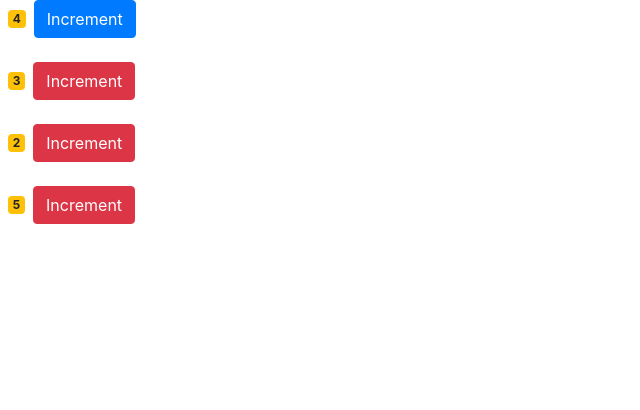
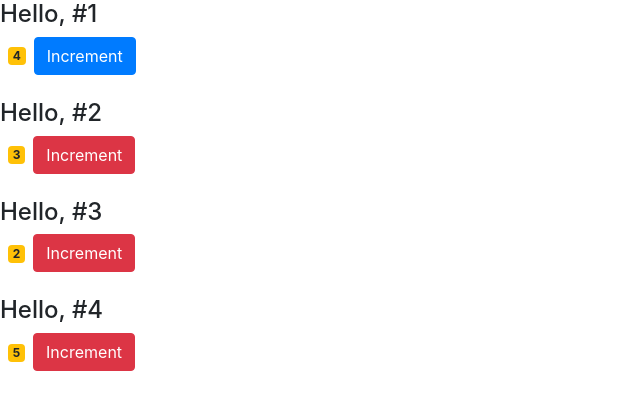
Before and after one commit to Shehan82/react_js, a React (Create React App) app in the folder counter-app/: page / in a window 1280 px wide. Shown: the top 410 px of the page, without its empty margins (0-640 px from the left). Built offline with nearby package versions, Linux system fonts and the light colour scheme.

Commit message:
using props childern

```diff
--- a/counter-app/src/components/counter.jsx
+++ b/counter-app/src/components/counter.jsx
@@ -29,6 +29,7 @@
 
         return (
             <React.Fragment>
+                {this.props.children}
                 <span className="badge badge-warning m-2">{this.formatCount()}</span>
                 <button type="button" onClick={() => this.handleCount("hello")} className={classes}>Increment</button>
                 <br/><br/>
--- a/counter-app/src/components/counters.jsx
+++ b/counter-app/src/components/counters.jsx
@@ -14,7 +14,11 @@
         return (
            <div>
               {this.state.counterComp.map(x =>
-                 <Counter key={x.id} value={x.value} selected={true}/>)}
+                 (<Counter key={x.id} value={x.value}>
+                     <h4>Hello, #{x.id}</h4>
+                     </Counter>
+                     ))}
+
            </div>
          );
     }
--- a/counter-app/src/index.js
+++ b/counter-app/src/index.js
@@ -1,7 +1,7 @@
 import React from 'react';
 import ReactDOM from 'react-dom';
 import './index.css';
-import App from './App';
+// import App from './App';
 import reportWebVitals from './reportWebVitals';
 import Counters from './components/counters';
 
```
